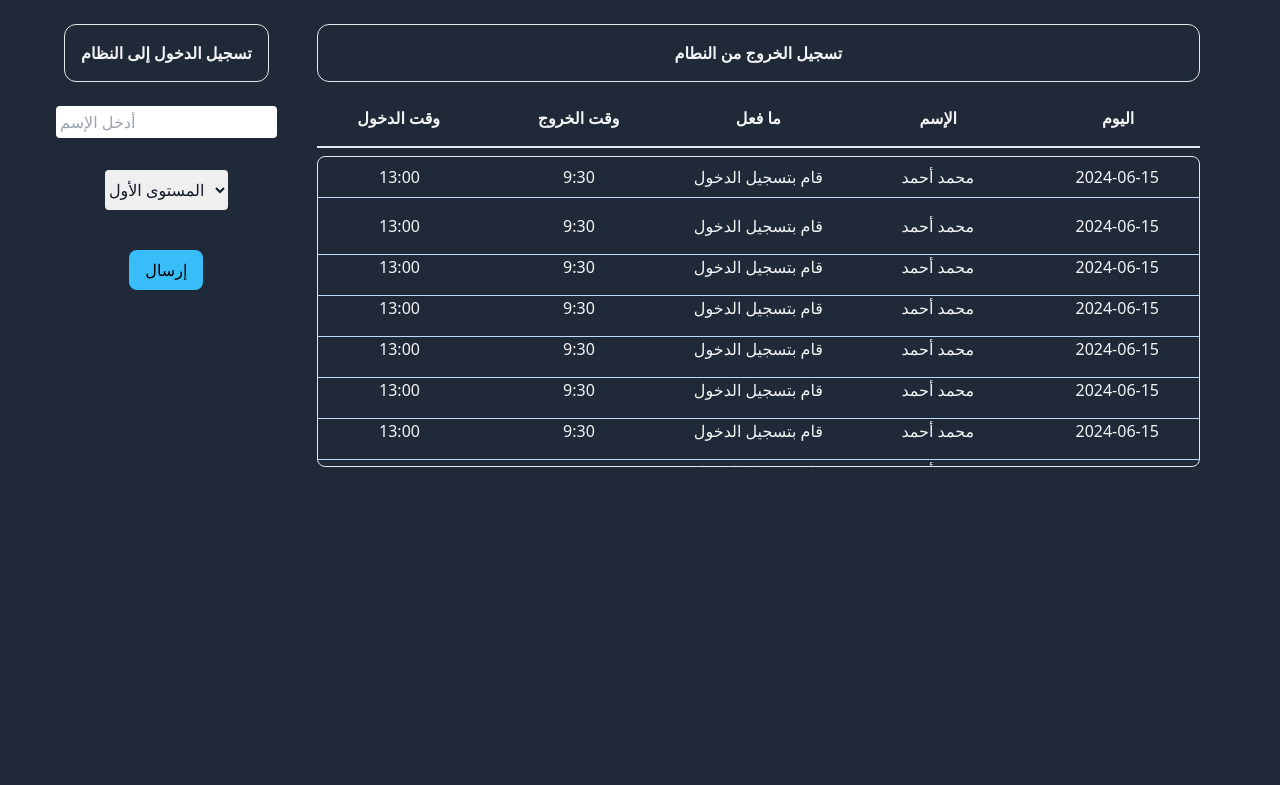
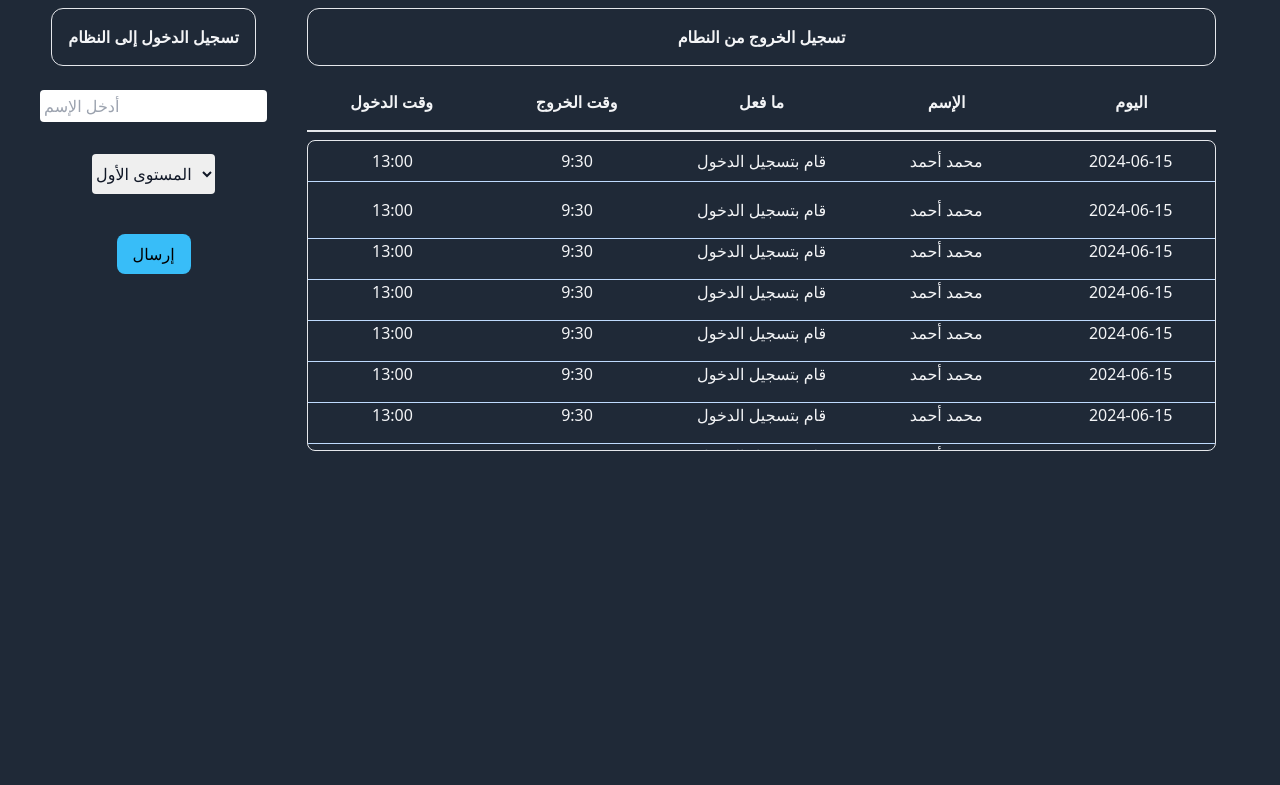
Before and after one commit to mubeeldev/labrecord, a website: page src/arabic-section.html in a window 1280 px wide. Shown: the part 178-963 px from the top of the page. Drawn offline with Linux system fonts and the light colour scheme.

Commit message:
ajusting the arabic page from padding:2rem to padding:1rem

```diff
--- a/src/arabic-section.html
+++ b/src/arabic-section.html
@@ -11,7 +11,7 @@
             overflow-y-hidden
             flex
             flex-col
-            p-8
+            p-4
             w-full">
     <header class="flex items-center justify-center" >
         <div class="w-[200px] flex gap-8 justify-center items-center p-10">
```
